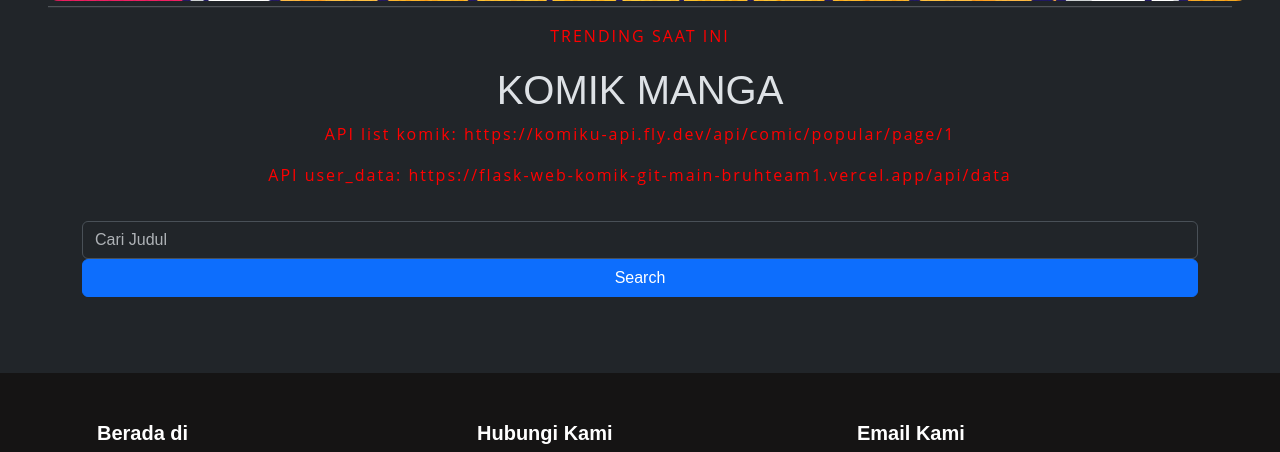
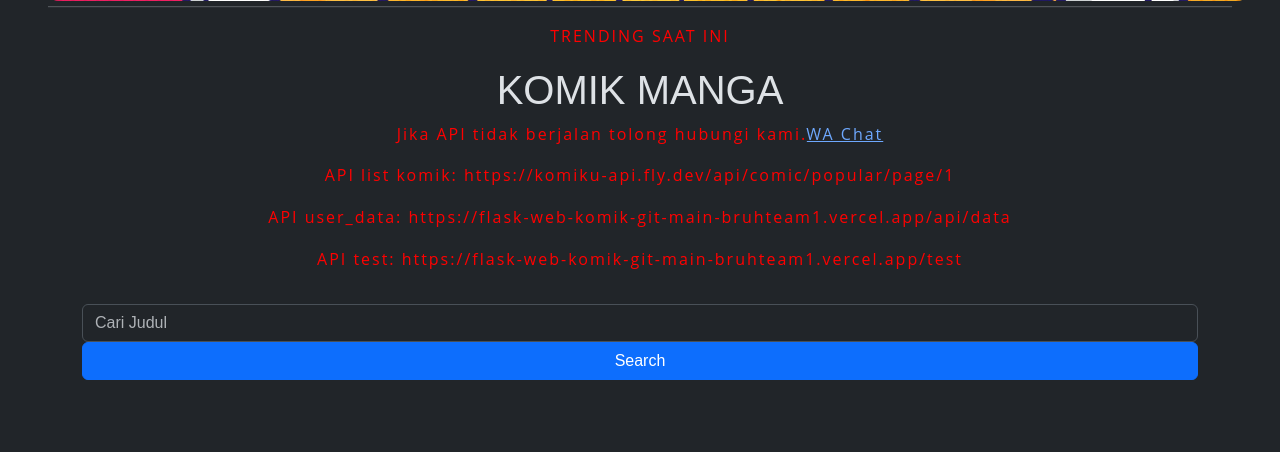
Before and after one commit to Ceek350/Flask_Web_KomikStore, a Flask app: page / in a window 1280 px wide. Shown: the part 451-903 px from the top of the page. Run offline with Flask 3, Linux system fonts and the light colour scheme.

Commit message:
api testo

```diff
--- a/templates/index.html
+++ b/templates/index.html
@@ -325,8 +325,10 @@
     <div class="container-1">
       <p>TRENDING SAAT INI</p>
       <h1 style="display: flex; justify-content: center; align-items: center;">KOMIK MANGA</h1>
+      <p>Jika API tidak berjalan tolong hubungi kami.<a href="wa.me/6281271321152">WA Chat</a></p>
       <p>API list komik: https://komiku-api.fly.dev/api/comic/popular/page/1</p>
       <p>API user_data: https://flask-web-komik-git-main-bruhteam1.vercel.app/api/data</p>
+      <p>API test: https://flask-web-komik-git-main-bruhteam1.vercel.app/test</p>
     </div>
     <div class="container mt-3 mb-3">
       <input type="text" id="searchInput" class="form-control" placeholder="Cari Judul">
```
